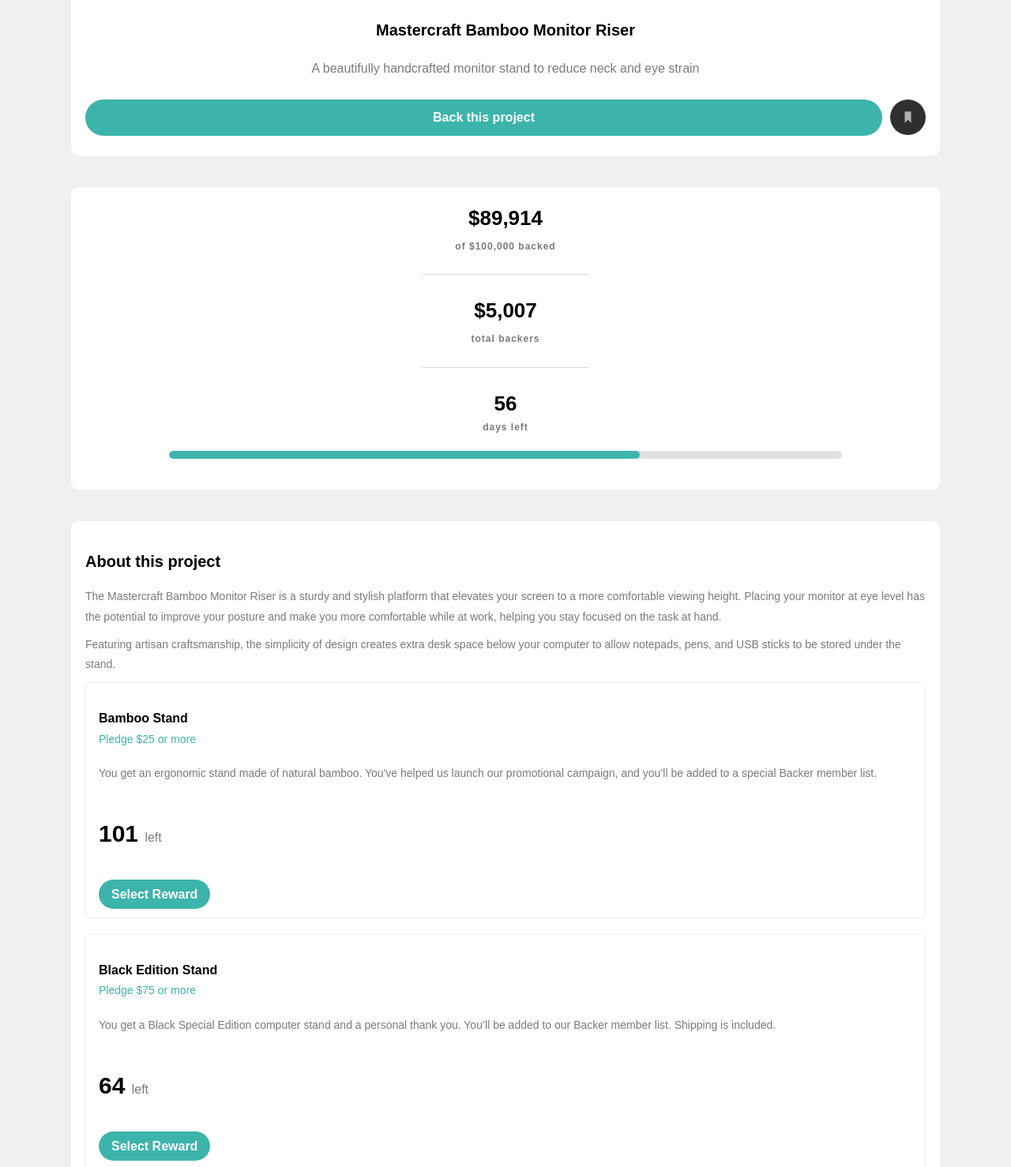
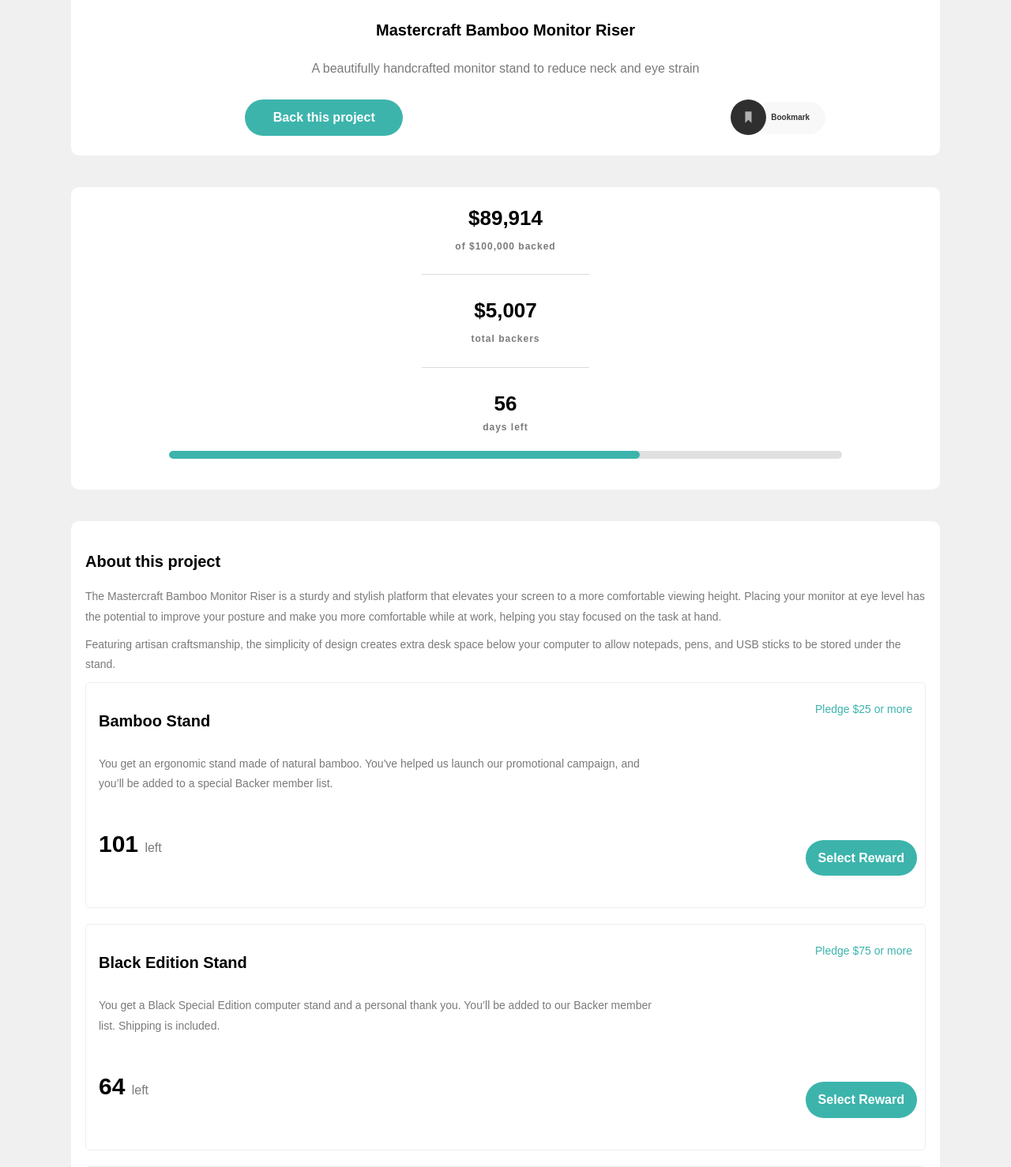
Before and after one commit to duynguyen0613/front-end-crowd-funding, a plain HTML site: page index.html in a window 1280 px wide. Shown: the part 387-1865 px from the top of the page at 79% size. Drawn offline with Linux system fonts and the light colour scheme.

Commit message:
fixing desktop view and mobile view

```diff
--- a/css/style.css
+++ b/css/style.css
@@ -256,7 +256,7 @@
      justify-content: space-between;
      align-items: flex-start;
      min-height: 40vh;
-     padding: 1.8rem;
+     padding: 2rem 4rem;
      position: relative;
      top: 0;
      left: 0;
@@ -313,6 +313,17 @@
      padding-bottom: 1rem;
      border-bottom: 1px solid rgb(221, 221, 221);
  }
+ /* out of order last card box */
+
+ .out-of-stock {}
+
+ .out-of-stock .title,
+ .out-of-stock .text,
+ .out-of-stock .section--small,
+ .out-of-stock .section__project__seat,
+ .out-of-stock .section__project__action {
+     opacity: .3;
+ }
  /* media query ipad */
 
  @media (min-width: 810px) {
@@ -352,4 +363,59 @@
          letter-spacing: 2px;
          font-weight: var(--fw-3);
      }
+     /* main sections */
+     .section__header .section__action {
+         display: flex;
+         justify-content: space-around;
+         align-items: center;
+     }
+     .section__header .btn--primary {
+         flex-basis: 40%;
+         max-width: 20rem;
+     }
+     .section__header .section__action--bookmark {
+         position: relative;
+         flex-basis: 40%;
+         z-index: 99;
+     }
+     .section__header .section__action--bookmark::after {
+         content: "Bookmark";
+         position: absolute;
+         top: 0;
+         left: 70%;
+         height: 70%;
+         padding: 0 2rem;
+         margin-top: 20%;
+         font-size: 1rem;
+         font-weight: var(--fw-3);
+         display: flex;
+         justify-content: center;
+         align-items: center;
+         border-radius: 10000px;
+         background: rgba(233, 233, 233, 0.342);
+         z-index: -1;
+     }
+     .section__project {
+         position: relative;
+         top: 0;
+         left: 0;
+     }
+     .section__project .title {
+         margin-bottom: 2.6rem;
+         font-size: 2rem;
+     }
+     .section__project .text {
+         max-width: 700px;
+         font-size: 1.4rem;
+     }
+     .section--small {
+         position: absolute;
+         right: 1.6rem;
+         top: 2.2rem;
+     }
+     .section__project .btn--primary {
+         position: absolute;
+         right: 1rem;
+         bottom: 4rem;
+     }
  }
```
